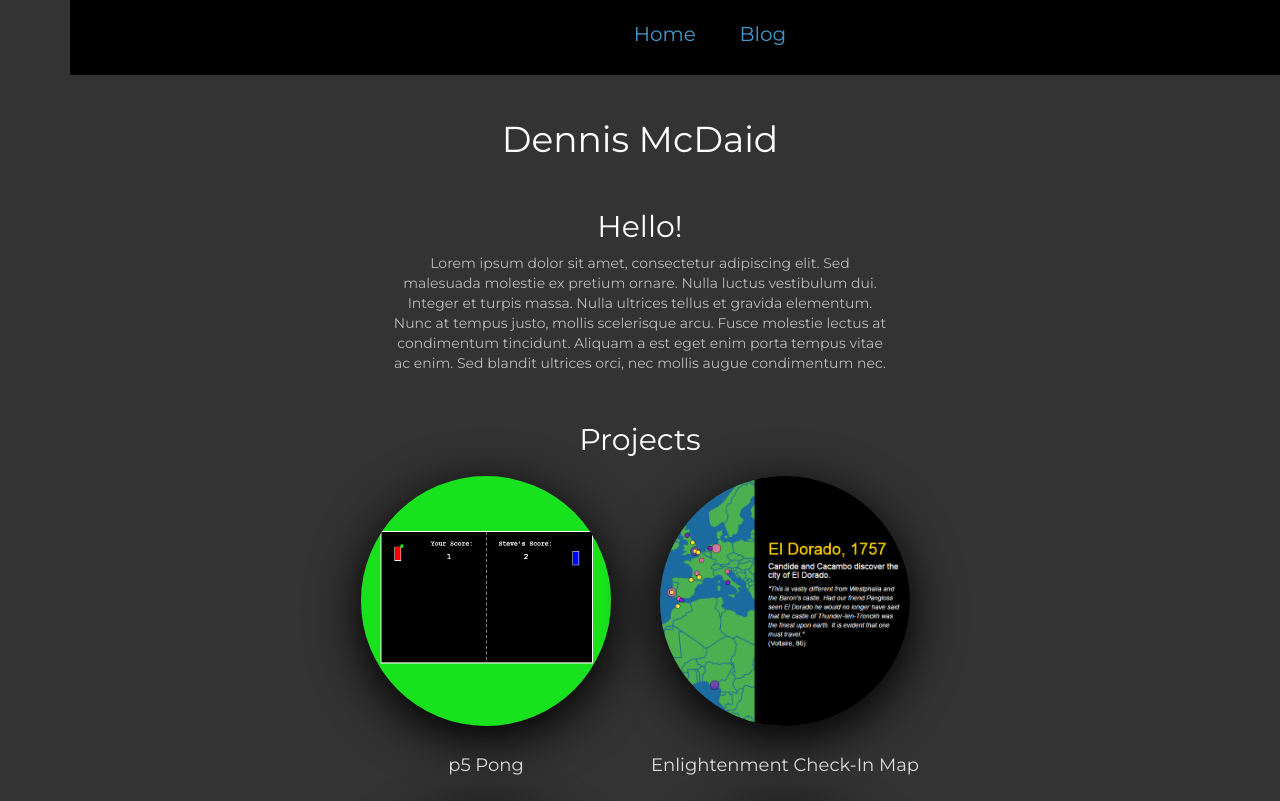
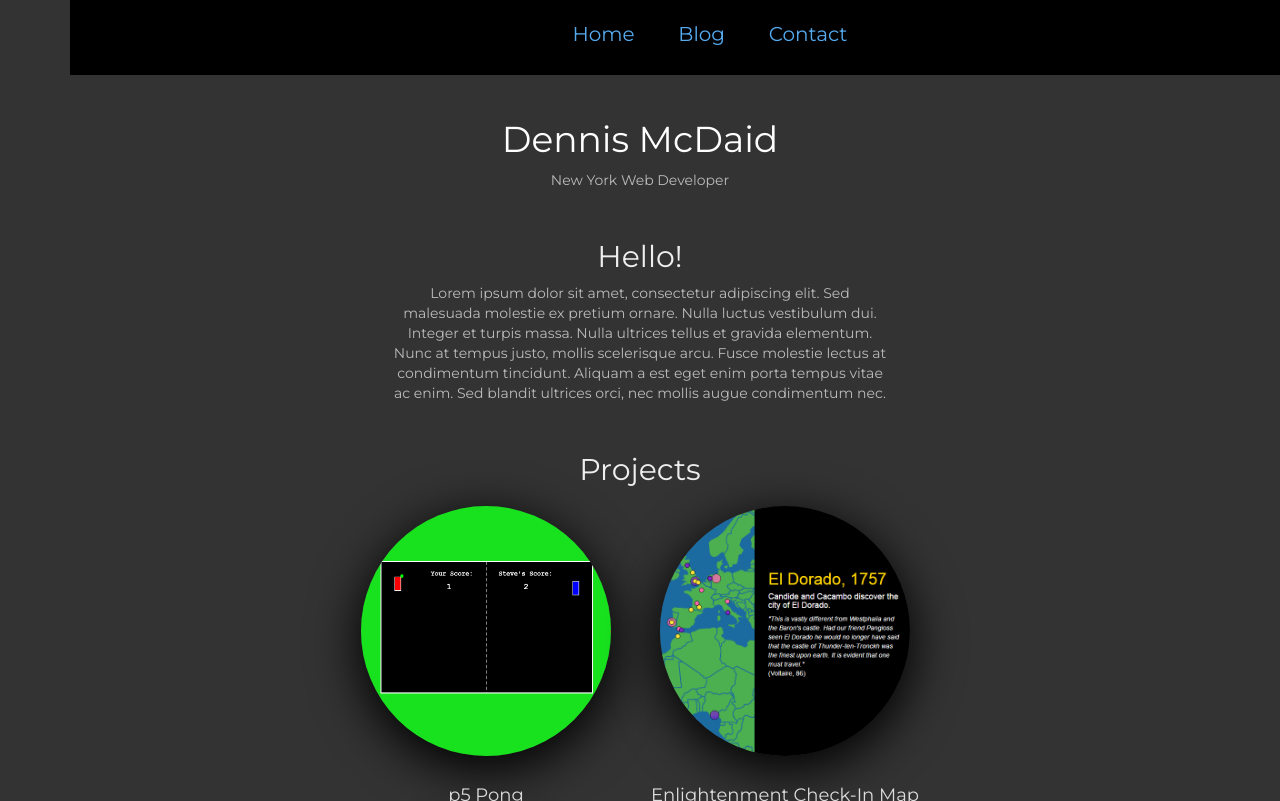
Before and after one commit to dns-mcdaid/dns-mcdaid.github.io, a Jekyll site: the page built from index.html, in a window 1280 px wide and 1400 px high, cut to the strip 0-801 px from the top of the window. Built offline with Jekyll 4.4.1, drawn with Linux system fonts in a browser that asks for light colours; nearby versions of some CDN libraries; Markdown is read by kramdown in place of the engine named in the settings.

Commit message:
Cleanup blog formatting.

```diff
--- a/_config.yml
+++ b/_config.yml
@@ -6,7 +6,7 @@
 name: Dennis McDaid
 
 # Short bio or description (displayed in the header)
-description: Web Developer from New York
+description: New York Web Developer
 
 # URL of your avatar or profile pic (you could use your GitHub profile pic)
 avatar: https://avatars0.githubusercontent.com/u/10967770?v=3&s=460
--- a/_layouts/default.html
+++ b/_layouts/default.html
@@ -5,15 +5,6 @@
 
     {% include meta.html %}
 
-    <!--[if lt IE 9]>
-      <script src="http://html5shiv.googlecode.com/svn/trunk/html5.js"></script>
-    <![endif]-->
-
-    <!--
-    <link rel="stylesheet" type="text/css" href="{{ site.baseurl }}/style.css" />
-    <link rel="alternate" type="application/rss+xml" title="{{ site.name }} - {{ site.description }}" href="{{ site.baseurl }}/feed.xml" />
-    -->
-    <link rel="stylesheet" href="../stylesheets/blogStyle.css">
     <script src="https://ajax.googleapis.com/ajax/libs/jquery/2.2.0/jquery.min.js"></script>
 
 		<!-- Latest compiled and minified CSS -->
@@ -27,12 +18,13 @@
 
 		<link rel="stylesheet" href="https://maxcdn.bootstrapcdn.com/font-awesome/4.5.0/css/font-awesome.min.css">
 		<link href='https://fonts.googleapis.com/css?family=Montserrat:400,700' rel='stylesheet' type='text/css'>
-		<link rel="icon" type="image/png" href="../images/favicon-32x32.png" sizes="32x32" />
-		<link rel="icon" type="image/png" href="../images/favicon-16x16.png" sizes="16x16" />
-    <link rel="stylesheet" href="../stylesheets/mainStyle.css">
-		<script src="../javascript/siteScript.js"></script>
-		<script src="../javascript/keypress-2.1.3.min.js"></script>
 
+    <link rel="stylesheet" href="{{ site.baseurl }}/stylesheets/mainStyle.css">
+		<script src="{{ site.baseurl }}/javascript/siteScript.js"></script>
+		<script src="{{ site.baseurl }}/javascript/keypress-2.1.3.min.js"></script>
+
+    <link rel="icon" type="image/png" href="{{ site.baseurl }}/images/favicon-32x32.png" sizes="32x32" />
+		<link rel="icon" type="image/png" href="{{ site.baseurl }}/images/favicon-16x16.png" sizes="16x16" />
 
     <!-- Created with Jekyll Now - http://github.com/barryclark/jekyll-now -->
   </head>
@@ -41,32 +33,34 @@
     <div class="wrapper-masthead">
       <div class="container">
         <header class="masthead clearfix">
-        <!--
-          <a href="{{ site.baseurl }}/" class="site-avatar"><img src="{{ site.avatar }}" /></a>
-
-          <div class="site-info">
-            <h1 class="site-name"><a href="{{ site.baseurl }}/">{{ site.name }}</a></h1>
-            <p class="site-description">{{ site.description }}</p>
-          </div>
-        -->
-
           <nav>
             <ul>
               <li><a href="{{ site.baseurl }}/">Home</a></li>
               <li><a href="{{ site.baseurl }}/blog">Blog</a></li>
+              <li><a href="#contact">Contact</a></li>
             </ul>
           </nav>
         </header>
       </div>
     </div>
 
-    <div id="main" role="main" class="container">
+    <div id="welcome">
+        <!--<a href="{{ site.baseurl }}/" class="site-avatar"><img src="{{ site.avatar }}" /></a>-->
+
+        <div class="site-info">
+          <h1 class="site-name">{{ site.name }}</h1>
+          <p class="site-description">{{ site.description }}</p>
+        </div>
+        <br>
+    </div>
+
+    <div id="main" role="main" class="container" class="col-md-12">
       {{ content }}
     </div>
 
     <div class="wrapper-footer">
       <div class="container">
-        <footer class="footer">
+        <footer class="footer" id="contact">
           <h2>Contact</h2>
           {% include svg-icons.html %}
         </footer>
--- a/_layouts/post.html
+++ b/_layouts/post.html
@@ -3,7 +3,7 @@
 ---
 
 <article class="post">
-  <h1>{{ page.title }}</h1>
+  <h2>{{ page.title }}</h2>
 
   <div class="entry">
     {{ content }}
--- a/blog/index.html
+++ b/blog/index.html
@@ -6,7 +6,7 @@
   {% for post in site.posts %}
     <article class="post">
 
-      <h1><a href="{{ site.baseurl }}{{ post.url }}">{{ post.title }}</a></h1>
+      <h2><!--<a href="{{ site.baseurl }}{{ post.url }}">-->{{ post.title }}<!--</a>--></h2>
 
       <div class="entry">
         {{ post.excerpt }}
--- a/index.html
+++ b/index.html
@@ -1,15 +1,15 @@
 ---
 layout: default
 ---
-<div id="welcome">
-		<h1>Dennis McDaid</h1>
-</div>
-
-<br>
-<div id="content" class="col-md-12">
 <div id="hello">
 	<h2>Hello!</h2>
-		<p>Lorem ipsum dolor sit amet, consectetur adipiscing elit. Sed malesuada molestie ex pretium ornare. Nulla luctus vestibulum dui. Integer et turpis massa. Nulla ultrices tellus et gravida elementum. Nunc at tempus justo, mollis scelerisque arcu. Fusce molestie lectus at condimentum tincidunt. Aliquam a est eget enim porta tempus vitae ac enim. Sed blandit ultrices orci, nec mollis augue condimentum nec.</p>
+	<p>
+		Lorem ipsum dolor sit amet, consectetur adipiscing elit. Sed malesuada molestie ex pretium ornare.
+		Nulla luctus vestibulum dui. Integer et turpis massa. Nulla ultrices tellus et gravida elementum.
+		Nunc at tempus justo, mollis scelerisque arcu. Fusce molestie lectus at condimentum tincidunt.
+		Aliquam a est eget enim porta tempus vitae ac enim.
+		Sed blandit ultrices orci, nec mollis augue condimentum nec.
+	</p>
 </div>
 
 <br>
@@ -18,34 +18,50 @@
 	<table>
 		<tr>
 			<td>
-					<a href="http://rajahbimmy.github.io/HTML-Canvas-Pong/"><img src="images/pong.png" class="img-circle" alt="p5 Pong" height="250px" width="250px"></a>
+				<a href="https://github.com/RajahBimmy/HTML-Canvas-Pong">
+					<img src="{{ site.baseurl }}/images/pong.png" class="img-circle" alt="p5 Pong" height="250px" width="250px">
+				</a>
 			</td>
 			<td>
-					<a href="http://rajahbimmy.github.io/EnlightenmentMap/"><img src="images/enlightenment.png" class="img-circle" alt="Enlightenment Check-In Map" height="250px" width="250px"></a>
+				<a href="http://rajahbimmy.github.io/EnlightenmentMap/">
+					<img src="{{ site.baseurl }}/images/enlightenment.png" class="img-circle" alt="Enlightenment Check-In Map" height="250px" width="250px">
+				</a>
 			</td>
 		</tr>
 		<tr>
 			<td>
-					<a href="http://rajahbimmy.github.io/HTML-Canvas-Pong/"><h4>p5 Pong</h4></a>
+				<a href="https://github.com/RajahBimmy/HTML-Canvas-Pong">
+					<h4>p5 Pong</h4>
+				</a>
 			</td>
 			<td>
-					<a href="http://rajahbimmy.github.io/EnlightenmentMap/"><h4>Enlightenment Check-In Map</h4></a>
+				<a href="http://rajahbimmy.github.io/EnlightenmentMap/">
+					<h4>Enlightenment Check-In Map</h4>
+				</a>
 			</td>
 		</tr>
 		<tr>
 			<td>
-					<a href="http://carteryu.github.io/Adagio"><img src="images/stock.jpg" class="img-circle" alt="Music" height="250px" width="250px"></a>
+				<a href="https://github.com/carteryu/Attitune">
+					<img src="{{ site.baseurl }}/images/stock.jpg" class="img-circle" alt="Music" height="250px" width="250px">
+				</a>
 			</td>
 			<td>
-					<a href="https://housing.nyu.edu/TechPortfolio/"><img src="images/room724.png" class="img-circle" alt="Room 724 Web App" height="250px" width="250px"></a>
+				<a href="https://housing.nyu.edu/TechPortfolio/">
+					<img src="{{ site.baseurl }}/images/room724.png" class="img-circle" alt="Room 724 Web App" height="250px" width="250px">
+				</a>
 			</td>
 		</tr>
 		<tr>
 			<td>
-					<a href="http://carteryu.github.io/Attitune"><h4>Attitune</h4></a>
+				<a href="https://github.com/carteryu/Attitune">
+					<h4>Attitune</h4>
+				</a>
 			</td>
 			<td>
-					<a href="https://housing.nyu.edu/TechPortfolio/"><h4>Room 724 Tech Portfolio</h4></a>
+				<a href="https://housing.nyu.edu/TechPortfolio/">
+					<h4>Room 724 Tech Portfolio</h4>
+				</a>
 			</td>
 		</tr>
 	</table>
--- a/javascript/siteScript.js
+++ b/javascript/siteScript.js
@@ -35,11 +35,12 @@
 
   // Using keypress.js
   listener.sequence_combo("up up down down left right left right b a enter", function() {
-  	var container = document.getElementById("container");
+  	var container = document.getElementById("main");
     var header = document.getElementById("header");
     var icons = document.getElementsByTagName("i");
 
     container.style.backgroundColor = "#b48925";
+    document.getElementsByTagName("body")[0].backgroundColor = "#b48925";
     container.style.color = "#ff0080";
     document.body.style.fontFamily = "Papyrus, fantasy";
 
--- a/stylesheets/blogStyle.css
+++ /dev/null
@@ -1,6 +0,0 @@
-body {
-	background-color: #000;
-	color: #bbb;
-	font-family: 'Montserrat', sans-serif;
-	text-align: center;
-}
--- a/stylesheets/mainStyle.css
+++ b/stylesheets/mainStyle.css
@@ -3,18 +3,28 @@
 	color: #bbb;
 	font-family: 'Montserrat', sans-serif;
 	text-align: center;
+	margin: auto;
 }
 
 a {
-	color: #49c;
+	color: #5ae;
 }
 
 a:active, a:hover, a:visited, a:link {
 	text-decoration: none;
+	color: #5ae;
 }
 
-h1, h2, h3 {
+a:hover {
+	opacity: 0.7;
+}
+
+h1 {
 	color: #fff;
+}
+
+h2, h3 {
+	color: #eee;
 }
 
 h4 {
@@ -47,6 +57,8 @@
 }
 
 nav {
+	width: 100%;
+	margin: auto;
 	position:fixed;
 	height: 75px;
 	background-color: #000;
@@ -66,6 +78,10 @@
 	display: inline-block;
 	padding: 20px;
 	font-size: 20px;
+}
+
+header {
+	margin: auto;
 }
 
 #main, .footer {
@@ -92,6 +108,10 @@
 	padding-right: 10px;
 }
 
+.posts, .post {
+	text-align: left;
+}
+
 i.fa {
 	color: white;
 	font-size: 60px;
@@ -100,5 +120,5 @@
 }
 
 i.fa:hover {
-	opacity: 0.5;
+	opacity: 0.7;
 }
```
Also changed, not shown: other parts of index.html (+1 -2 lines), 404.md (added, +8 -0 lines). Lines whose indentation alone changed are shown as unchanged.
